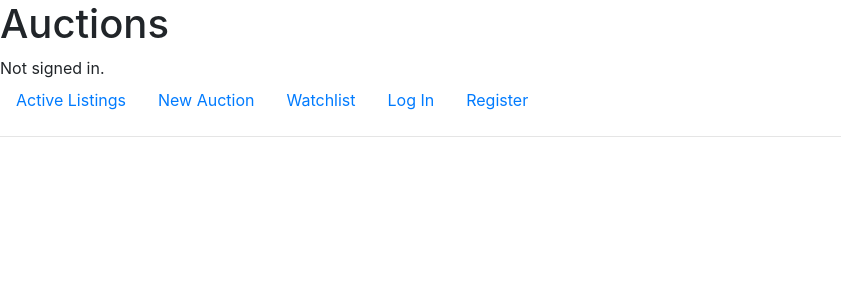
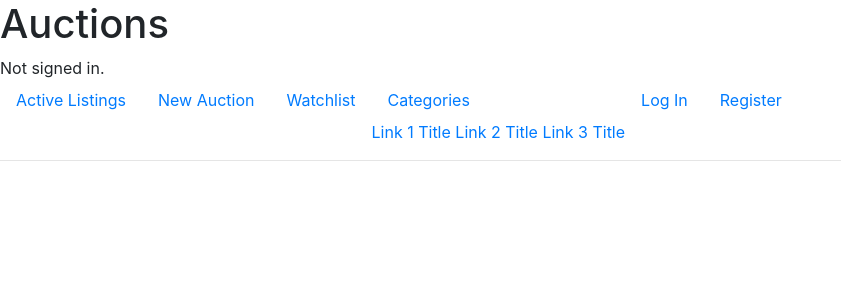
Before and after one commit to mpellino/commerce02, a Django app: page / in a window 1280 px wide. Shown: the top 300 px of the page, without its empty margins (0-841 px from the left). Run offline with Django 3.2, Linux system fonts and the light colour scheme; data that the repository does not hold is empty; some libraries are stand-ins or nearby versions.

Commit message:
Add dropdown list on layout

```diff
--- a/auctions/templates/auctions/layout.html
+++ b/auctions/templates/auctions/layout.html
@@ -26,6 +26,17 @@
             <li class="nav-item">
                 <a class="nav-link" href="{% url 'watchlist' %}">Watchlist</a>
             </li>
+            <li class="nav-item">
+                <div class="dropdown">
+                    <a href="My Top Link" class="nav-link">Categories</a>
+                    <div class="dropdown-content">
+                        <a href="My Link 1">Link 1 Title</a>
+                        <a href="My Link 2">Link 2 Title</a>
+                        <a href="My Link 3">Link 3 Title</a>
+                    </div>
+                </div>
+            </li>
+
             {% if user.is_authenticated %}
                 <li class="nav-item">
                     <a class="nav-link" href="{% url 'logout' %}">Log Out</a>
```
